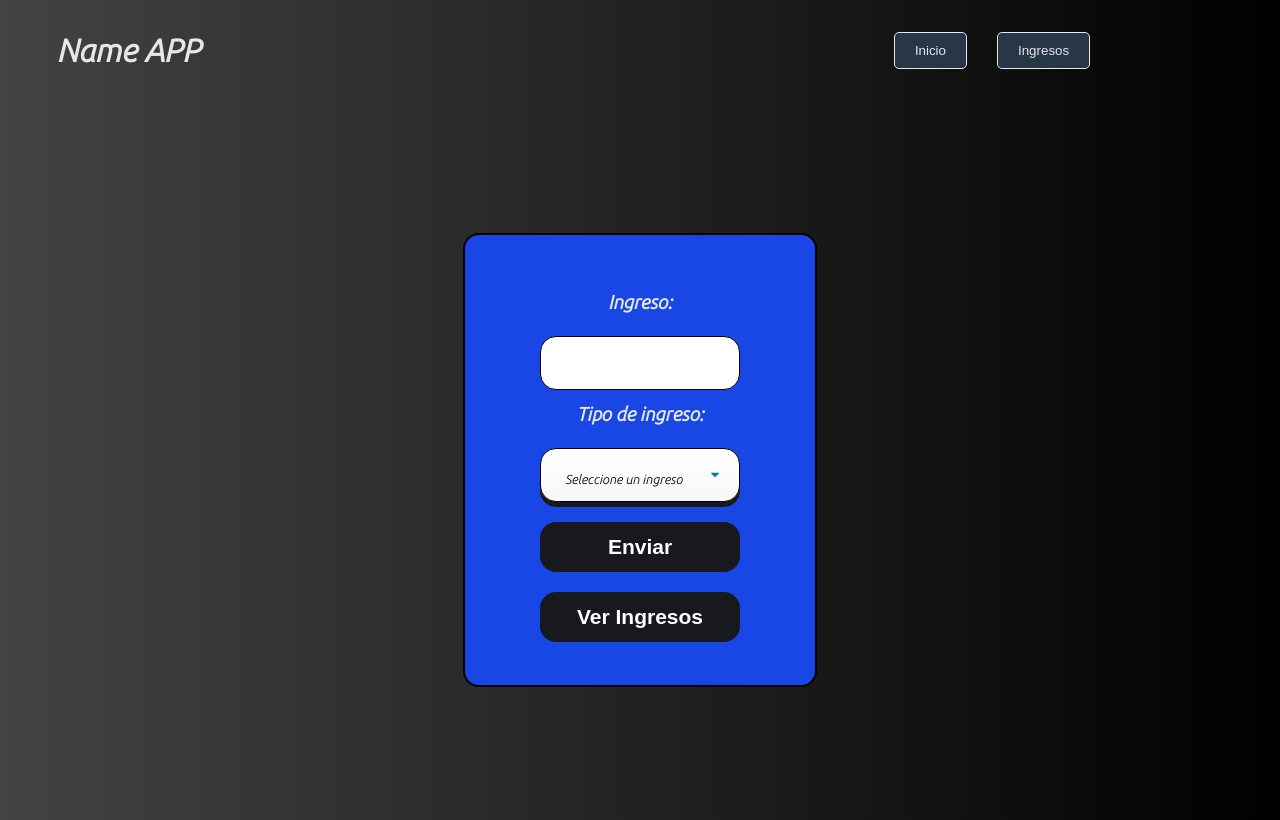
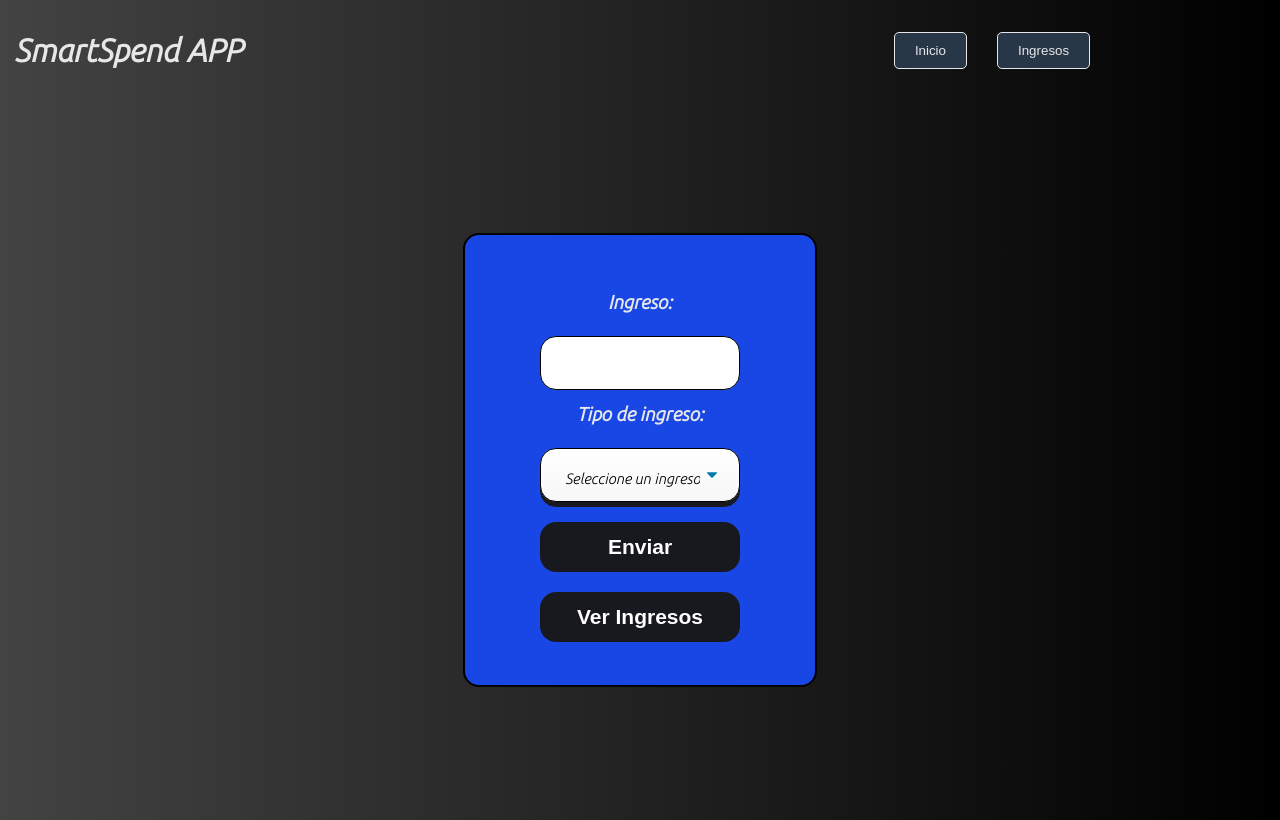
Before and after one commit to cbuiles/proyecto_cicloIII_fronted, a Vue app: page / in a window 1280 px wide. Built offline with nearby package versions, Linux system fonts and the light colour scheme.

Commit message:
arreglar botones y funcionales

```diff
--- a/src/App.vue
+++ b/src/App.vue
@@ -1,10 +1,10 @@
 <template>
   <div id="app">
     <div class="header">
-      <h1>Name APP</h1>
+      <h1>SmartSpend APP</h1>
       <nav>
-        <button @click="init" v-if="is_auth">Inicio</button>
-        <button v-if="is_auth">Ingresos</button>
+        <button @click="init">Inicio</button>
+        <button @click="ingresos">Ingresos</button>
       </nav>
     </div>
 
@@ -19,18 +19,15 @@ export default {
   name: "App",
   components: {},
   data: function () {
-    return {
-      is_auth: localStorage.getItem("isAuth") || false,
-    };
+    return {};
   },
   methods: {
     init: function () {
-      is_auth = true;
+      this.$router.push({ name: "user" });
     },
-  },
-  beforeCreate: function () {
-    localStorage.setItem("current_username", "camilo24");
-    localStorage.setItem("isAuth", true);
+    ingresos: function () {
+      this.$router.push({ name: "user_balance" });
+    },
   },
 };
 </script>
--- a/src/components/User.vue
+++ b/src/components/User.vue
@@ -107,6 +107,10 @@ input[name="valor"] {
   font-weight: bold;
 }
 
+input[name="valor"]:focus {
+  outline: none;
+}
+
 input[type="text"] {
   width: 150px;
   height: 20px;
@@ -136,13 +140,14 @@ select:focus {
   outline: none;
 }
 
-.select {
+#User .select {
   width: 150px;
   height: 20px;
   border-radius: 16px;
   padding: 1rem 1.5rem;
   border: 1px solid #000;
-  font-size: 13px;
+  font-size: 15px;
+  font-weight: bold;
   line-height: 28px;
   color: #000;
   cursor: pointer;
@@ -173,6 +178,11 @@ select:focus {
   cursor: pointer;
 }
 
+#botones:active,
+#botones:focus {
+  outline: none;
+}
+
 #enunciado {
   font-size: 1.2rem;
   font-weight: bold;
--- a/src/components/UserBalance.vue
+++ b/src/components/UserBalance.vue
@@ -79,6 +79,8 @@ export default {
 #UserBalance h2 {
   font-size: 50px;
   color: #283747;
+  padding: 0;
+  margin: 30px 0 0 0;
 }
 span {
   color: crimson;
```
